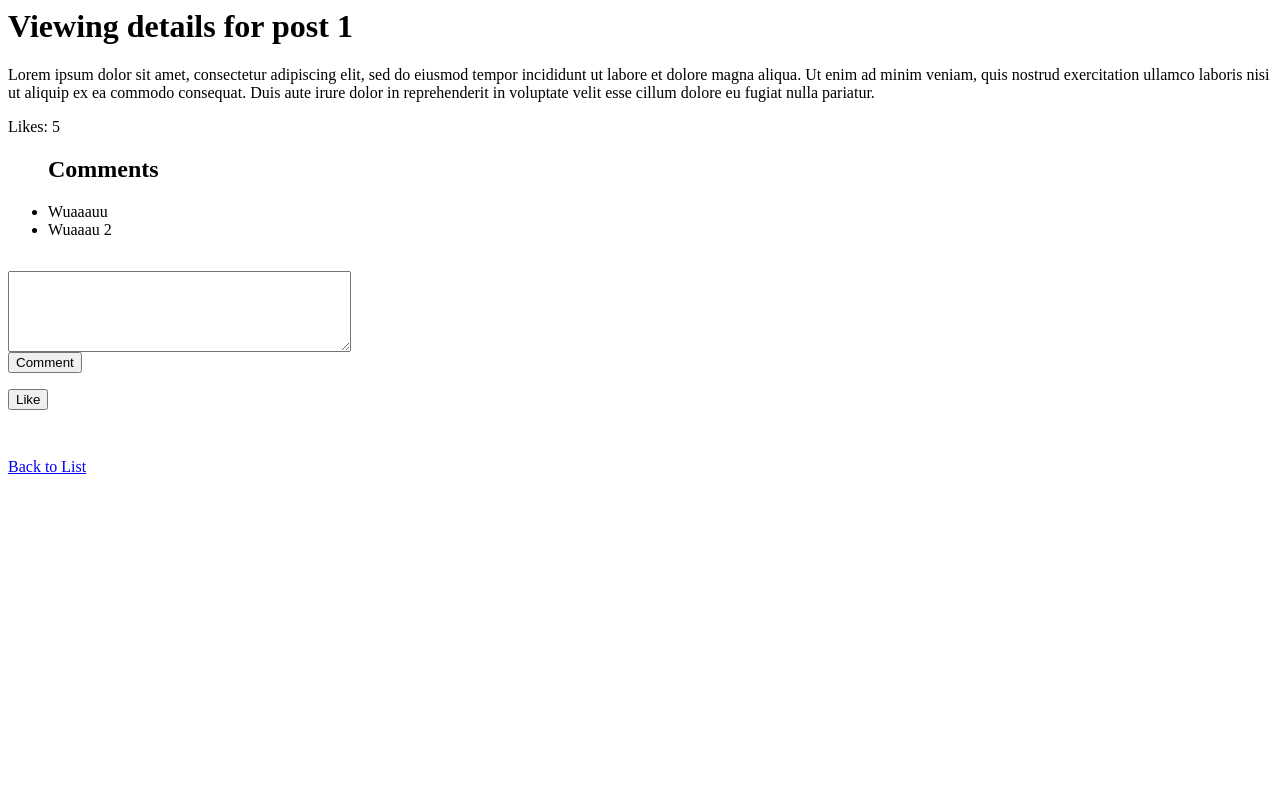
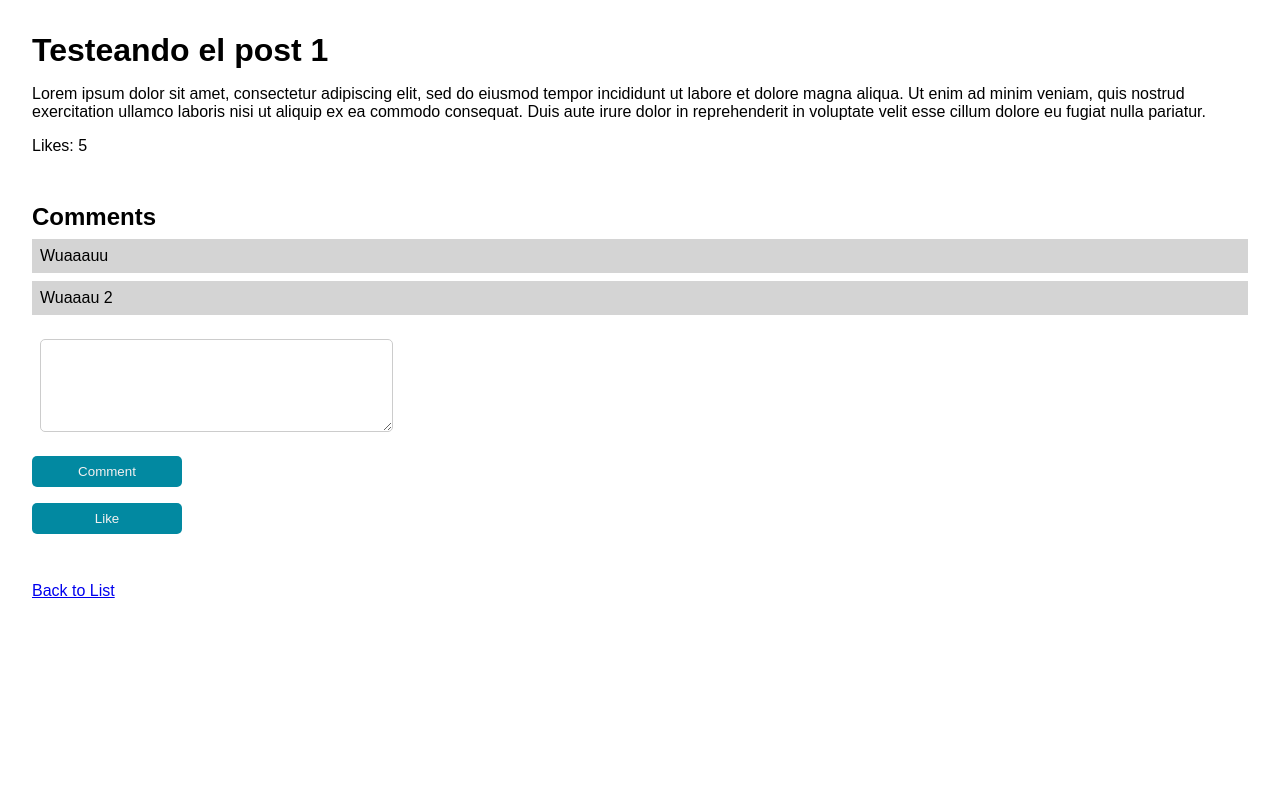
Before and after one commit to Igrass97/quest-log, a Django app: page /blog/1/detail in a window 1280 px wide. Run offline with Django 4.2, Linux system fonts and the light colour scheme; data comes from the database, SQL or seed files in the repository; both versions use the stored data as it was after the commit.

Commit message:
feat(django): :sparkles: Add static files to the blog app & started django cheatsheet

```diff
--- a/django/projects/igblog/blog/models.py
+++ b/django/projects/igblog/blog/models.py
@@ -4,6 +4,7 @@ from django.db import models
 from django.utils import timezone
 
 class Post(models.Model):
+    post_title = models.CharField(max_length=100, default='Untitled')
     post_text = models.CharField(max_length=1000)
     pub_date = models.DateTimeField('date published')
 
--- /dev/null
+++ b/django/projects/igblog/blog/static/blog/style.css
@@ -0,0 +1,76 @@
+* {
+  margin: 0;
+  padding: 0;
+  font-family: sans-serif;
+}
+
+body {
+  padding: 2rem;
+}
+
+.post-card {
+  padding: 1rem;
+  border: 1px solid #ccc;
+  border-radius: 5px;
+  margin: 1rem;
+}
+
+.post-card__link {
+  display: block;
+  color: #10a9c4;
+  font-size: 1.6rem;
+}
+
+.post-card__text {
+  margin-top: 1rem;
+  font-size: 1rem;
+  line-height: 1.5;
+}
+
+.link {
+  display: inline-block;
+  width: 150px;
+  text-align: center;
+  color: rgb(244, 241, 241);
+  border-radius: 5px;
+  background-color: #0289a1;
+  margin-top: 1rem;
+  padding: 0.5rem 1rem;
+  text-decoration: none;
+  outline: none;
+  border: none;
+}
+
+.link:hover {
+  background-color: #10a9c4;
+}
+
+input[type="text"],
+textarea {
+  padding: 0.5rem;
+  border: 1px solid #ccc;
+  border-radius: 5px;
+  margin: 0.5rem;
+}
+
+label {
+  display: block;
+}
+
+.form {
+  margin-top: 1rem;
+}
+
+.comments {
+  list-style-type: none;
+}
+
+.comments__title {
+  margin-bottom: 0.5rem;
+}
+
+.comments__text {
+  padding: 0.5rem;
+  background-color: rgba(186, 186, 186, 0.615);
+  margin-bottom: 0.5rem;
+}
--- a/django/projects/igblog/blog/templates/blog/post_detail.html
+++ b/django/projects/igblog/blog/templates/blog/post_detail.html
@@ -1,10 +1,13 @@
-<h1>Viewing details for post {{post.id}}</h1>
-<p>{{post.post_text}}</p>
-<p>Likes: {{like_count}}</p>
-<ul>
-    <h2>Comments</h2>
+{% load static %}
+<link rel="stylesheet" href="{% static 'blog/style.css' %}">
+
+<h1>{{post.post_title}}</h1>
+<p style="margin: 1rem 0;">{{post.post_text}}</p>
+<p style="margin-bottom: 3rem;">Likes: {{like_count}}</p>
+<ul class="comments">
+    <h2 class="comments__title">Comments</h2>
     {% for comment in post.comment_set.all %}
-        <li>{{ comment.comment_text }}</li>
+        <li class="comments__text">{{ comment.comment_text }}</li>
     {% endfor %}
 
     {% if error %}<p><strong>{{ error }}</strong></p>{% endif %}
@@ -13,12 +16,12 @@
 <form action="{% url 'blog:comment' post.id %}" method="post">
     {% csrf_token %}
     <textarea style="margin-top: 1rem;" name="comment_text" cols="40" rows="5"></textarea>
-    <input style="display:block;" type="submit" value="Comment">
+    <input class="link" style="display:block;" type="submit" value="Comment">
 </form>
 
 <form action="{% url 'blog:like' post.id %}" method="post">
     {% csrf_token %}
-    <input style="display:block;" type="submit" value="Like">
+    <input class="link" style="display:block;" type="submit" value="Like">
 </form>
 
 <a style="display: block; margin-top: 3rem;" href="{% url 'blog:all_posts' %}">Back to List</a>
--- a/django/projects/igblog/blog/views.py
+++ b/django/projects/igblog/blog/views.py
@@ -66,9 +66,18 @@ def like(request, pk):
         post.save()
         return HttpResponseRedirect(reverse('blog:post_detail', args=[pk]))
 
+class PostForm(forms.ModelForm):
+    class Meta:
+        model = Post
+        fields = ['post_title', 'post_text']
+
+    post_title = forms.CharField(max_length=100)
+    post_text = forms.CharField(max_length=1000, widget=forms.Textarea)
+
 class PostCreateView(CreateView):
     model = Post
-    fields = ['post_text']
+    # fields = ['post_title', 'post_text']
+    form_class = PostForm
     template_name = 'blog/post_form.html'
     success_url = reverse_lazy('blog:all_posts')
 
```
Also changed, not shown: django/entries/5.md (added, +12 -0 lines), django/entries/cheatsheet.md (added, +181 -0 lines), django/projects/igblog/blog/templates/blog/index.html (+13 -8 lines), django/projects/igblog/blog/templates/blog/post_form.html (+6 -2 lines), README.md, django/projects/igblog/blog/migrations/0002_post_post_title.py (added), django/projects/igblog/db.sqlite3.
